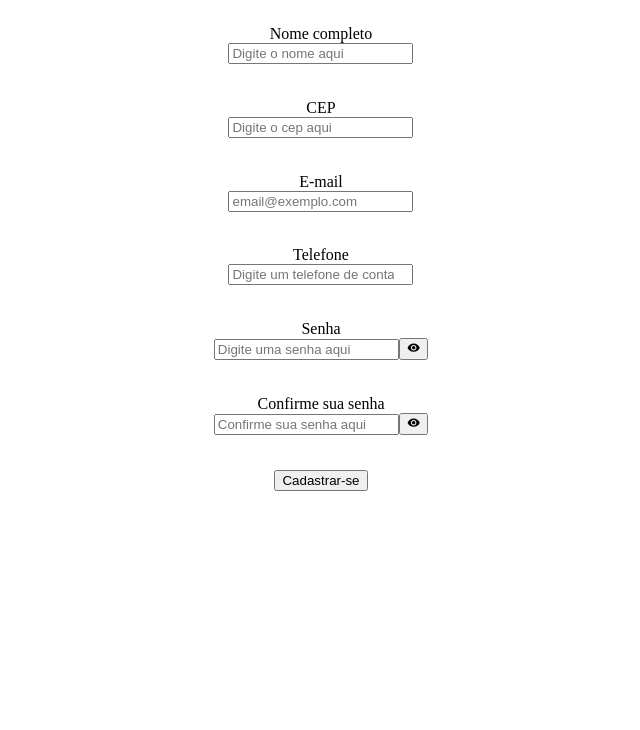
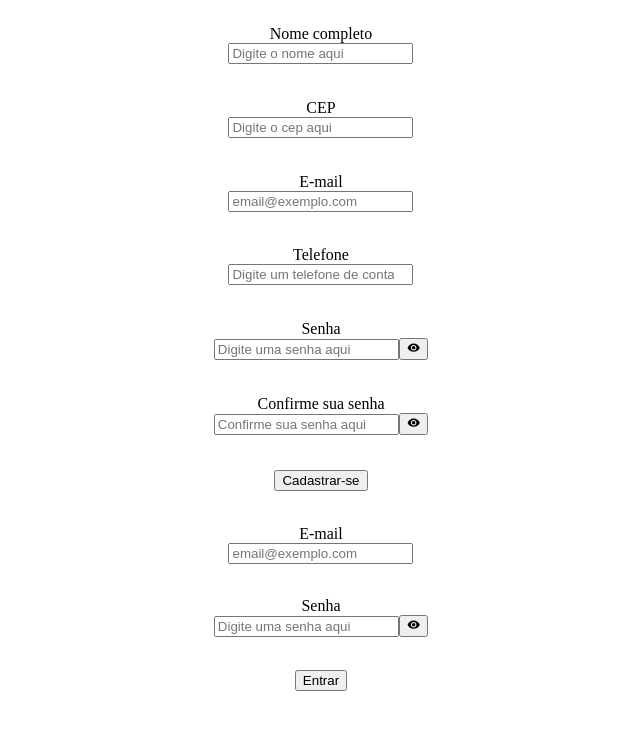
Before and after one commit to leonardomarchioro/projetocapstone_bico.com, a React (Create React App) app: page / in a window 1280 px wide. Shown: the top 730 px of the page, without its empty margins (319-959 px from the left). Built offline with nearby package versions, Linux system fonts and the light colour scheme.

Commit message:
feat: Login modal functional with providers

```diff
--- a/src/App.js
+++ b/src/App.js
@@ -1,9 +1,11 @@
 import Register from "./pages/Register";
+import ModalLogin from "./components/ModalLogin";
 
 function App() {
   return (
     <div>
       <Register />
+      <ModalLogin />
     </div>
   );
 }
--- a/src/components/Input/index.jsx
+++ b/src/components/Input/index.jsx
@@ -1,7 +1,7 @@
 const Input = ({ label, register, name, error, ...rest }) => {
   return (
     <div>
-      {!!label && <label>{label}</label>}
+      <div>{!!label && <label>{label}</label>}</div>
       <input {...register(name)} {...rest} />
       <div>{!!error && <span>{error}</span>}</div>
     </div>
--- a/src/components/InputPassword/index.jsx
+++ b/src/components/InputPassword/index.jsx
@@ -9,7 +9,7 @@ const InputPassword = ({ label, register, name, error, ...rest }) => {
 
   return (
     <div>
-      {!!label && <label>{label}</label>}
+      <div>{!!label && <label>{label}</label>}</div>
       <div>
         <input {...register(name)} {...rest} type={type} />
         <button onClick={showPassword} type="button">
--- /dev/null
+++ b/src/components/ModalLogin/index.jsx
@@ -0,0 +1,69 @@
+import * as yup from "yup";
+import { yupResolver } from "@hookform/resolvers/yup";
+import { useForm } from "react-hook-form";
+
+import { useUser } from "../../providers/User";
+
+import Input from "../../components/Input";
+import InputPassword from "../../components/InputPassword";
+import Button from "../../components/Button";
+
+import { ContainerModal } from "./style";
+
+const ModalLogin = () => {
+  const { Login } = useUser();
+
+  const schema = yup.object().shape({
+    email: yup.string().required("Email obrigatório").email("Email inválido"),
+    password: yup
+      .string()
+      .required("Senha obrigatória")
+      .matches(
+        /^[0-9a-zA-Z]{8,}$/,
+        "Deve conter ao menos 8 caracteres e um número"
+      ),
+  });
+
+  const {
+    register,
+    handleSubmit,
+    formState: { errors },
+  } = useForm({
+    resolver: yupResolver(schema),
+  });
+
+  const handleLogin = ({ email, password }) => {
+    const login = {
+      email,
+      password,
+    };
+
+    Login(login);
+  };
+
+  return (
+    <ContainerModal>
+      <form onSubmit={handleSubmit(handleLogin)}>
+        <Input
+          label="E-mail"
+          register={register}
+          name={"email"}
+          error={errors.email?.message}
+          placeholder="email@exemplo.com"
+          type="email"
+        />
+        <InputPassword
+          label="Senha"
+          register={register}
+          name={"password"}
+          error={errors.password?.message}
+          placeholder="Digite uma senha aqui"
+          type="password"
+        />
+        <Button type="submit" text="Entrar" />
+      </form>
+    </ContainerModal>
+  );
+};
+
+export default ModalLogin;
--- /dev/null
+++ b/src/components/ModalLogin/style.js
@@ -0,0 +1,22 @@
+import styled from "styled-components";
+
+export const ContainerModal = styled.div`
+  display: flex;
+  flex-direction: column;
+  align-items: center;
+  height: 200px;
+
+  form {
+    display: flex;
+    flex-direction: column;
+    align-items: center;
+    justify-content: space-around;
+    height: 100%;
+
+    > div {
+      display: flex;
+      flex-direction: column;
+      align-items: center;
+    }
+  }
+`;
--- a/src/pages/Register/index.jsx
+++ b/src/pages/Register/index.jsx
@@ -1,6 +1,8 @@
 import * as yup from "yup";
 import { yupResolver } from "@hookform/resolvers/yup";
 import { useForm } from "react-hook-form";
+
+import { useUser } from "../../providers/User";
 
 import Input from "../../components/Input";
 import InputPassword from "../../components/InputPassword";
@@ -9,6 +11,8 @@ import Button from "../../components/Button";
 import { ContainerPage } from "./style";
 
 const Register = () => {
+  const { SignIn } = useUser();
+
   const schema = yup.object().shape({
     name: yup
       .string()
@@ -46,9 +50,8 @@ const Register = () => {
       phone,
       password,
     };
-    console.log(register);
 
-    // Função do Providers para enviar o reistro de novo usuário. \\
+    SignIn(register);
   };
 
   return (
--- a/src/providers/User/index.js
+++ b/src/providers/User/index.js
@@ -1,49 +1,45 @@
-
-
 import { createContext, useContext, useState } from "react";
 import bicoApi from "../../services/bicoApi";
 
-const UserContext = createContext()
+const UserContext = createContext();
 
 export const ProviderUser = ({ children }) => {
-
   const [userLogin, setUserLogin] = useState(() => {
-        const newUser = localStorage.getItem("@user:Bico")
-        if (newUser) { return JSON.parse(newUser) }
-        return {}
-    })
-    const [token, setToken] = useState(localStorage.getItem("@token:Bico") || "")
-
+    const newUser = localStorage.getItem("@user:Bico");
+    if (newUser) {
+      return JSON.parse(newUser);
+    }
+    return {};
+  });
+  const [token, setToken] = useState(localStorage.getItem("@token:Bico") || "");
 
   const SignIn = async (data) => {
-
-        const response = await bicoApi.post("/users", data)
-            .then((res) => console.log(res)).catch((err) => console.log(err))
-
-    }
+    const response = await bicoApi
+      .post("/users", data)
+      .then((res) => console.log(res))
+      .catch((err) => console.log(err));
+  };
 
   const Login = async (data) => {
-
-        const response = await bicoApi.post("/login", data)
+    const response = await bicoApi
+      .post("/login", data)
       .then((res) => {
-                setUserLogin(res.user)
-                setToken(res.accessToken)
-                localStorage.setItem("@user:Bico", JSON.stringify(res.user))
-                localStorage.setItem("@token:Bico", res.accessToken)
-            }).catch((err) => console.log(err))
-    }
+        setUserLogin(res.user);
+        setToken(res.accessToken);
+        localStorage.setItem("@user:Bico", JSON.stringify(res.data.user));
+        localStorage.setItem("@token:Bico", res.data.accessToken);
+      })
+      .catch((err) => console.log(err));
+  };
 
   return (
     <UserContext.Provider value={{ userLogin, token, Login, SignIn }}>
       {children}
     </UserContext.Provider>
+  );
+};
 
-    )
-}
-
-export const useUser = () => useContext(UserContext)
-
-
+export const useUser = () => useContext(UserContext);
 
 /*
 OBS:
```
Lines whose indentation alone changed are shown as unchanged.
